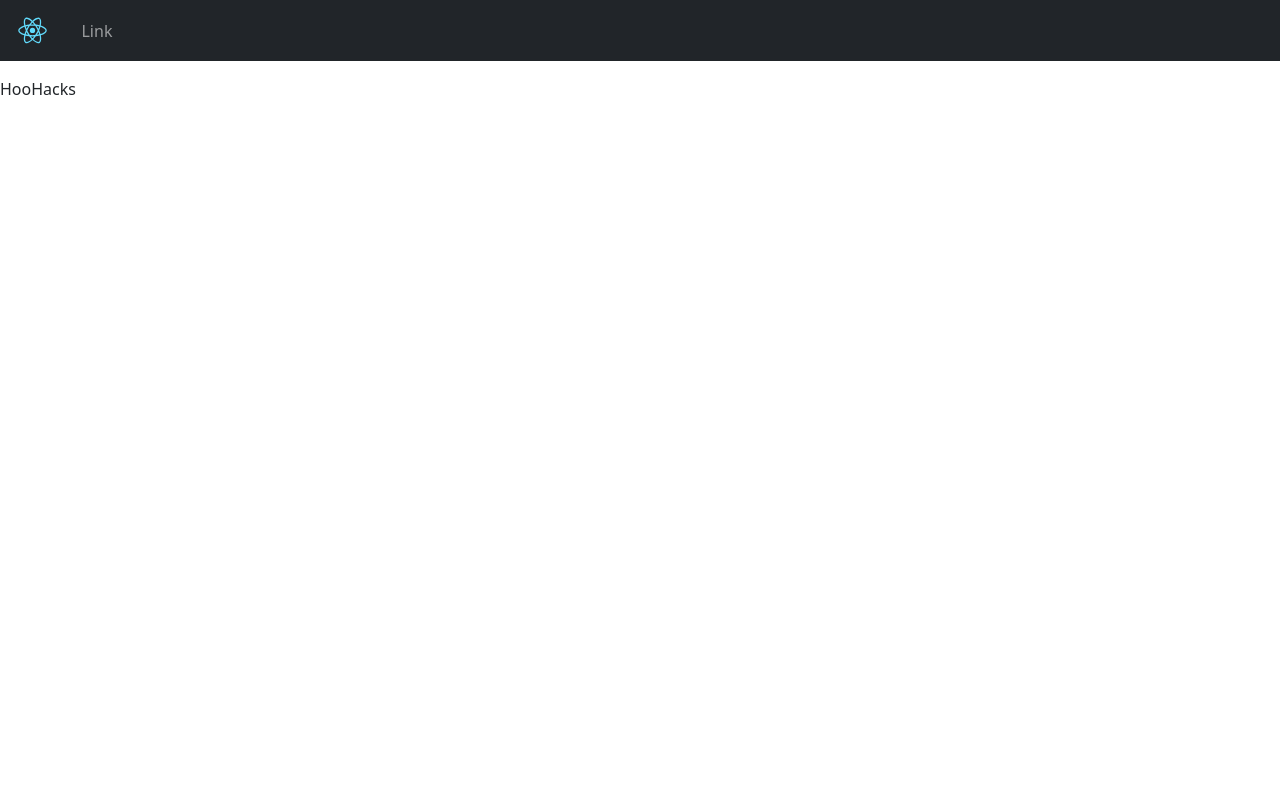
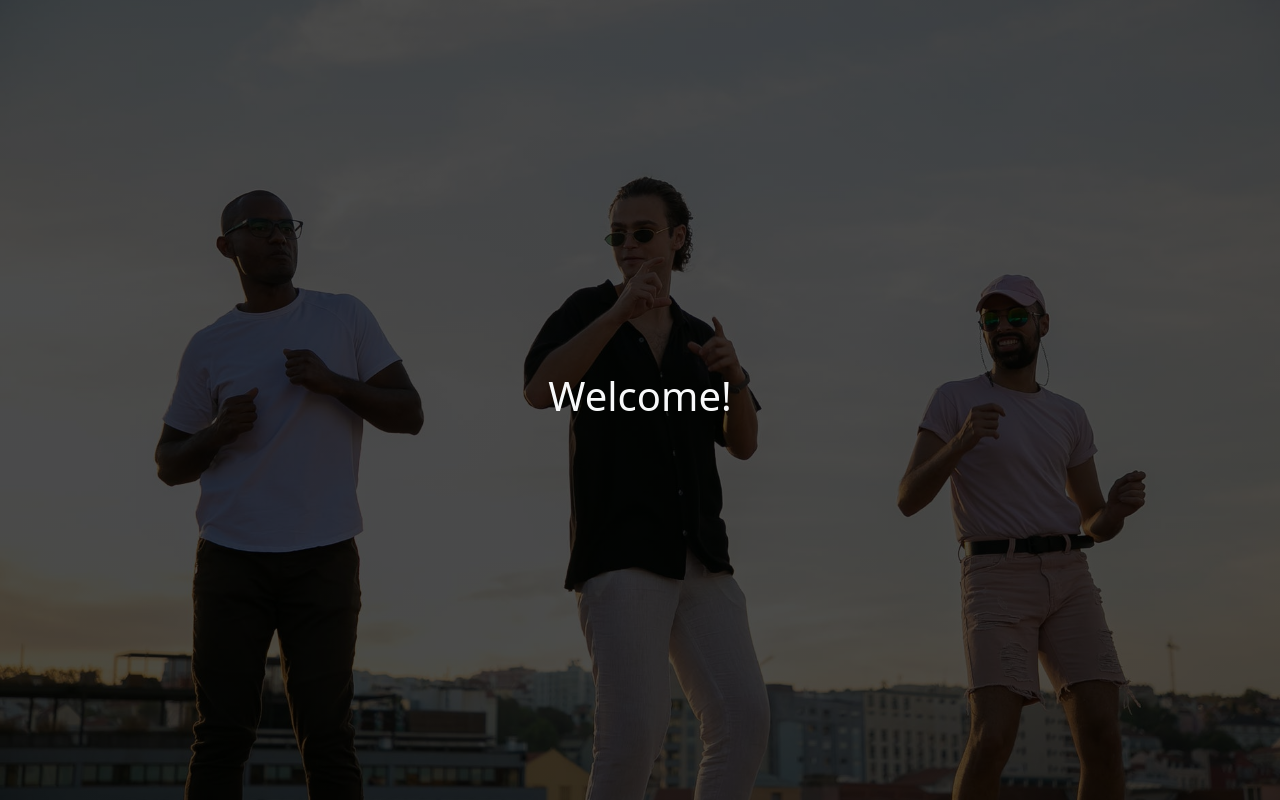
Before and after one commit to Zach332/enterconnected, a React (Create React App) app in the folder frontend/: page / in a window 1280 px wide. Built offline with nearby package versions, Linux system fonts and the light colour scheme.

Commit message:
Add welcome page

```diff
--- a/frontend/src/App.js
+++ b/frontend/src/App.js
@@ -2,13 +2,13 @@ import { HashRouter as Router, Route, Switch } from "react-router-dom";
 import "bootstrap/dist/js/bootstrap.bundle.min.js";
 import "./theme.scss";
 import Navbar from './Navbar';
+import IntroPage from "./IntroPage"
 
 function App() {
   return (
     <Router>
         <div className="App">
-            <Navbar />
-            HooHacks
+            <IntroPage />
         </div>
     </Router>
   );
--- /dev/null
+++ b/frontend/src/IntroPage.js
@@ -0,0 +1,27 @@
+import Activity1 from "./images/activity1.jpeg"
+export default function LoginLandingGithub() {
+    var background = Activity1
+
+    const handleInputChange = (event) => {
+        console.log(event.target.value)
+    }
+
+    return (
+        <div style={{
+            backgroundImage: `linear-gradient(
+                rgba(0, 0, 0, 0.7),
+                rgba(0, 0, 0, 0.7)
+                ),
+                url(${background})`,
+            backgroundPosition: 'center',
+            backgroundSize: 'cover',
+            backgroundRepeat: 'no-repeat',
+            width: '100vw',
+            height: '100vh',
+        }}>
+            <div className="d-flex flex-column align-items-center justify-content-center vh-100">
+                <h1 className="text-light">Welcome!</h1>
+            </div>
+        </div>
+    );
+}
```
Also changed, not shown: frontend/src/images/activity1.jpeg (added).
